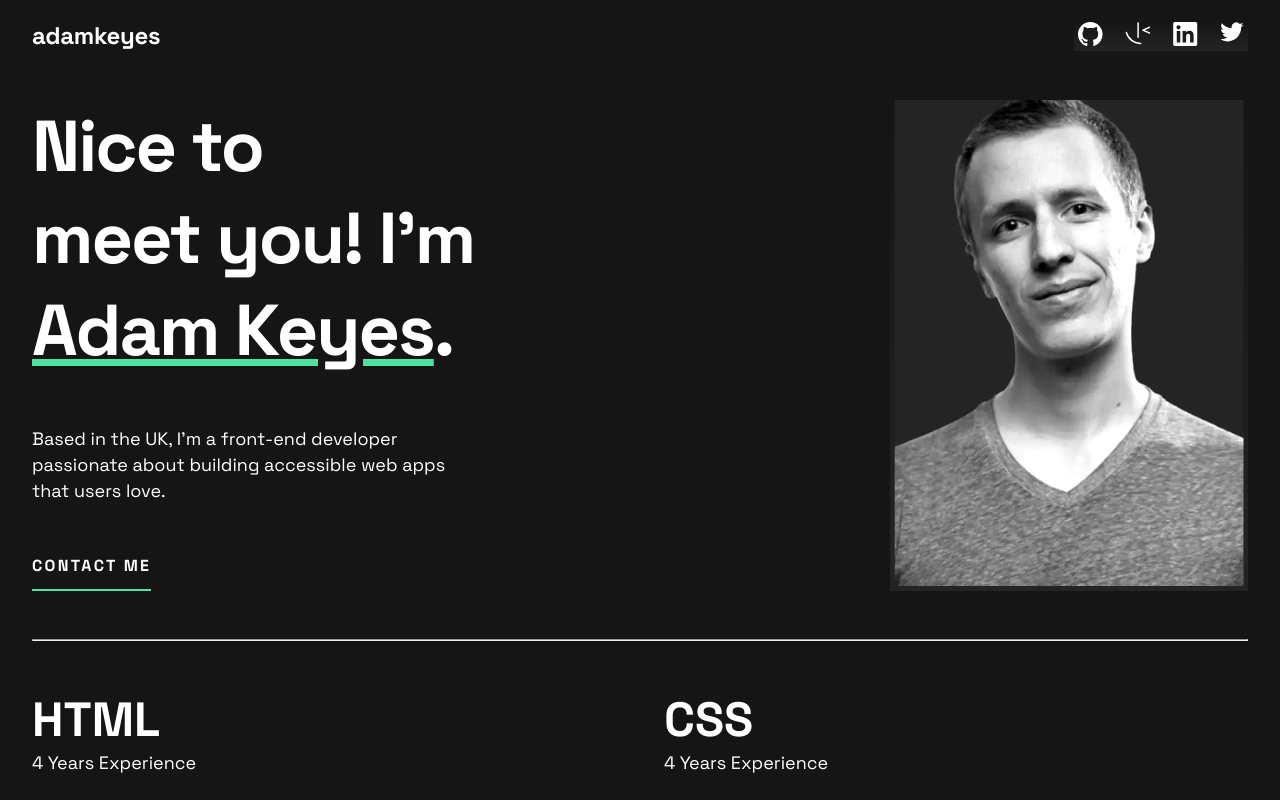
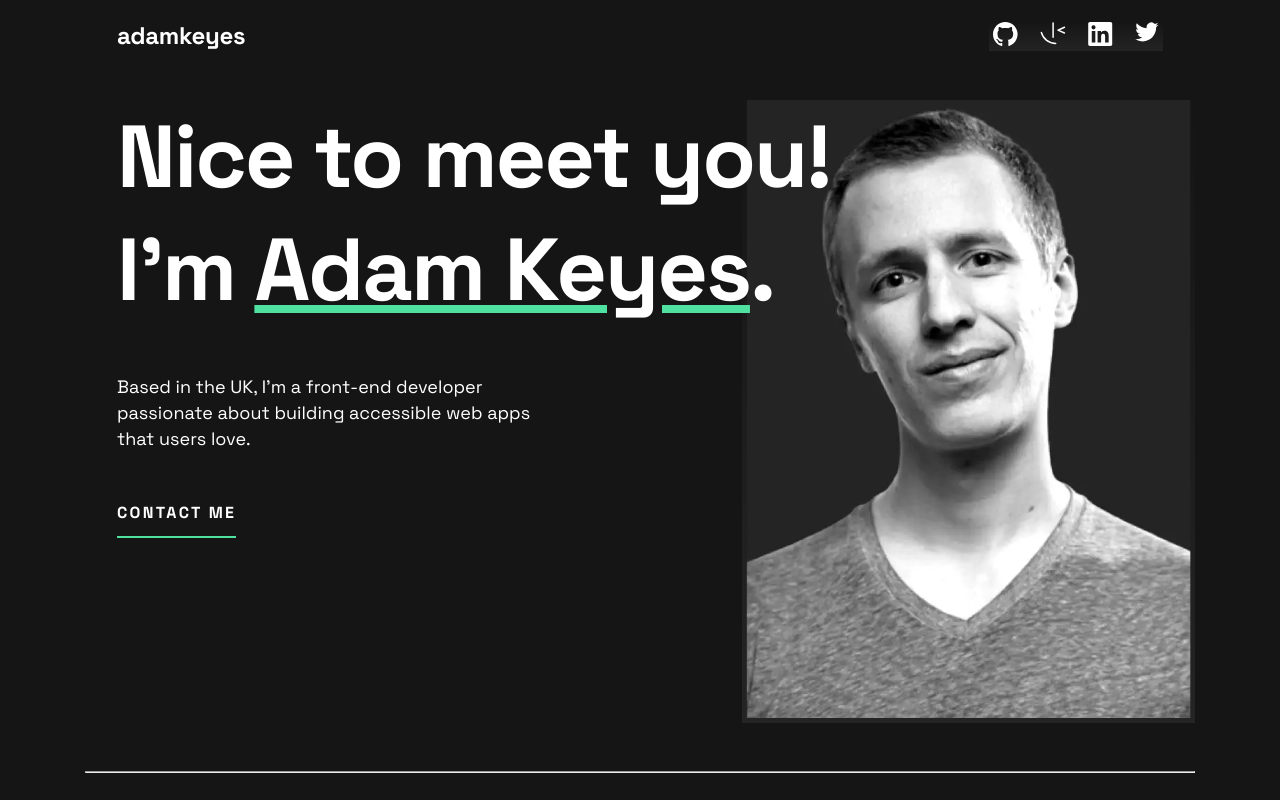
Before and after one commit to kateneilsen/svelte-developer-portfolio, a Svelte app: page / in a window 1280 px wide. Shown: the top 800 px of the page. Built offline with nearby package versions, Linux system fonts and the light colour scheme.

Commit message:
desktop main and intro layout

```diff
--- a/public/global.css
+++ b/public/global.css
@@ -128,6 +128,11 @@ button:hover{
 	color: var(--green);
 }
 
+main{
+	display: flex;
+	flex-direction: column;
+}
+
 
 @media (min-width: 768px) {
 	section{
@@ -146,5 +151,18 @@ button:hover{
 }
 
 @media (min-width: 1200px) {
+	main{
+		display: grid;
+		justify-items: center;
+		justify-content: center;
+	}
+
+	section{
+		width:1110px;
+	}
+
+	h1{
+		font-size: 88px;
+	}
 
 }
--- a/src/App.svelte
+++ b/src/App.svelte
@@ -12,11 +12,3 @@
   <Projects />
   <Contact />
 </main>
-
-<style>
-  main {
-    display: flex;
-    flex-direction: column;
-    align-items: center;
-  }
-</style>
--- a/src/components/Intro.svelte
+++ b/src/components/Intro.svelte
@@ -14,11 +14,7 @@
         media="(min-width: 1200px)"
         srcset="images/image-profile-desktop.webp"
       />
-      <img
-        src="images/image-profile-mobile.webp"
-        alt="profile"
-        class="profile"
-      />
+      <img src="images/image-profile-mobile.webp" alt="profile" />
     </picture>
   </div>
 
@@ -57,7 +53,7 @@
     );
   }
 
-  img.profile {
+  img {
     width: 174px;
     height: 242px;
     object-fit: cover;
@@ -124,11 +120,41 @@
       display: block;
     }
 
-    img.profile {
-      width: 349.854px;
+    img {
+      width: 322px;
       height: 486px;
       object-fit: cover;
       object-position: 0 90%;
     }
   }
+
+  @media (min-width: 1200px) {
+    section {
+      padding-inline-start: 2rem;
+      padding-inline-end: 0;
+    }
+    img {
+      width: 445px;
+      height: 618px;
+      object-fit: cover;
+      object-position: 0 80%;
+    }
+
+    .intro {
+      justify-content: flex-start;
+      gap: 3rem;
+    }
+
+    h1 {
+      width: 100%;
+    }
+
+    br:first-of-type {
+      display: none;
+    }
+
+    br:last-of-type {
+      display: none;
+    }
+  }
 </style>
--- a/src/components/Projects.svelte
+++ b/src/components/Projects.svelte
@@ -65,7 +65,7 @@
     <div class="project">
       <picture>
         <source media="(min-width:1200px)" srcset={project.thumbnailLarge} />
-        <img src={project.thumbnailSmall} alt={project.alt} class="thumbnail" />
+        <img src={project.thumbnailSmall} alt={project.alt} />
       </picture>
 
       <h3>{project.name}</h3>
@@ -101,7 +101,7 @@
     margin-block-start: 40px;
   }
 
-  img.thumbnail {
+  img {
     width: 345px;
     height: 253px;
   }
--- a/src/components/Skills.svelte
+++ b/src/components/Skills.svelte
@@ -84,7 +84,7 @@
     hr.tablet-hr {
       display: block;
       margin-block: 3rem;
-      width: calc(100% - 4rem);
+      align-self: center;
     }
     hr:not(.tablet-hr) {
       display: none;
--- a/src/components/Socials.svelte
+++ b/src/components/Socials.svelte
@@ -39,7 +39,7 @@
     z-index: 2;
   }
 
-  @media (min-width: 600px) {
+  @media (min-width: 768px) {
     .socials {
       flex-direction: row;
       justify-content: space-between;
```
